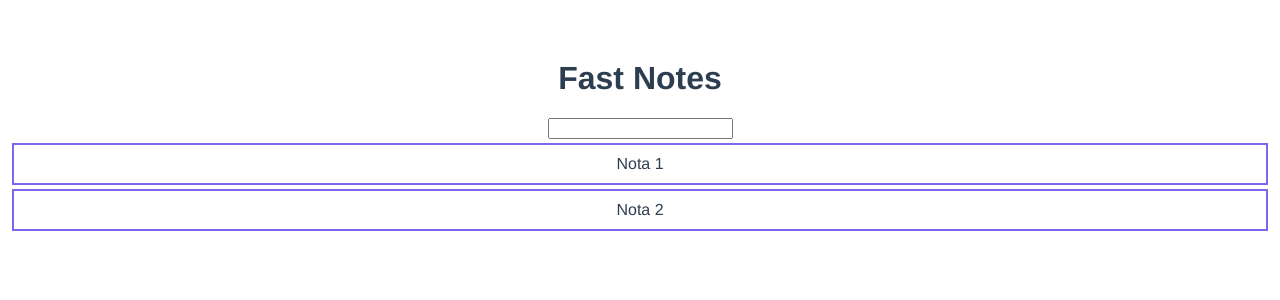
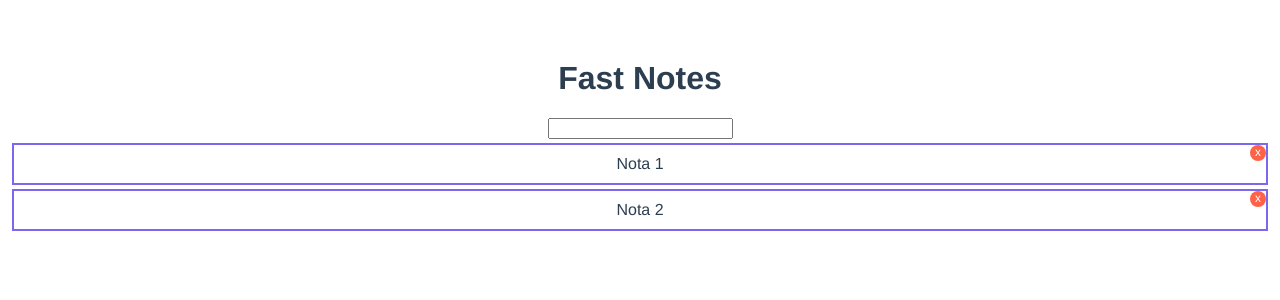
Before and after one commit to VictorSabido/Fast-notes, a Vue app: page / in a window 1280 px wide. Shown: the top 300 px of the page. Built offline with nearby package versions, Linux system fonts and the light colour scheme.

Commit message:
Able to remove notes and id added to object data

```diff
--- a/src/App.vue
+++ b/src/App.vue
@@ -1,4 +1,5 @@
 <template>
+    <!-- Your personal stickers -->
     <h1>Fast Notes</h1>
     <input type="text"
         @keyup.enter="check($event.target.value)"
@@ -21,14 +22,17 @@ export default {
         Notes
     },
     setup() {
-        // console.log(props.notesData);
         const notesData = ref([])
         const newNote = ref('')
-        notesData.value = ['Nota 1', 'Nota 2'];
+        notesData.value = [
+            {'id': '2313123213', 'title': 'Nota 1'},
+            {'id': '1111111111', 'title': 'Nota 2'}
+        ];
 
         const check = (note_written) => {
             if(note_written !== '') {
-                notesData.value.push(note_written)
+                let uniqueID = Date.now();
+                notesData.value.push({id: uniqueID, title: note_written})
             }
 
             newNote.value = ''
--- a/src/components/Note.vue
+++ b/src/components/Note.vue
@@ -1,6 +1,7 @@
 <template>
     <div class="v-card">
         <span>{{ title }}</span>
+        <div class="remove_note" @click="removeNote($event.target)">x</div>
     </div>
 </template>
 
@@ -12,7 +13,14 @@ export default {
         }
     },
     setup() {
-        // console.log(props, '');
+        const removeNote = (e) => {
+            console.log(e);
+            e.closest('div.v-card').remove()
+        }
+
+        return {
+            removeNote
+        }
     }
 
 }
@@ -23,5 +31,20 @@ export default {
         border: 2px solid mediumslateblue;
         padding: 10px;
         margin: 4px;
+        position: relative;
     }
+
+    .v-card > .remove_note {
+        width: 16px;
+        border-radius: 50px;
+        position: absolute;
+        top: 0px;
+        right: 0px;
+        height: 16px;
+        background-color: tomato;
+        color: white;
+        cursor: pointer;
+        font-size: 12px;
+    }
+
 </style>
--- a/src/components/Notes.vue
+++ b/src/components/Notes.vue
@@ -1,6 +1,6 @@
 <template>
     <div v-for="note in notesData" :key="note">
-        <Note :title="note"/>
+        <Note :title="note.title"/>
     </div>
 </template>
 
```
